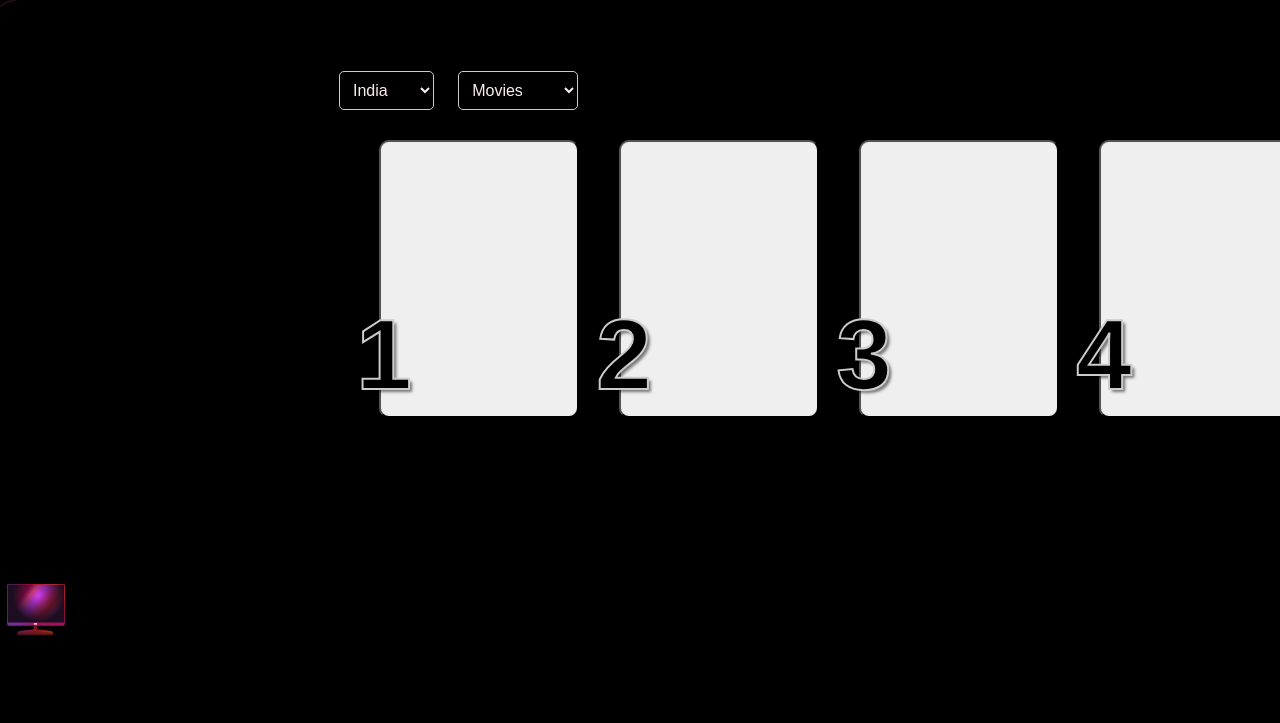
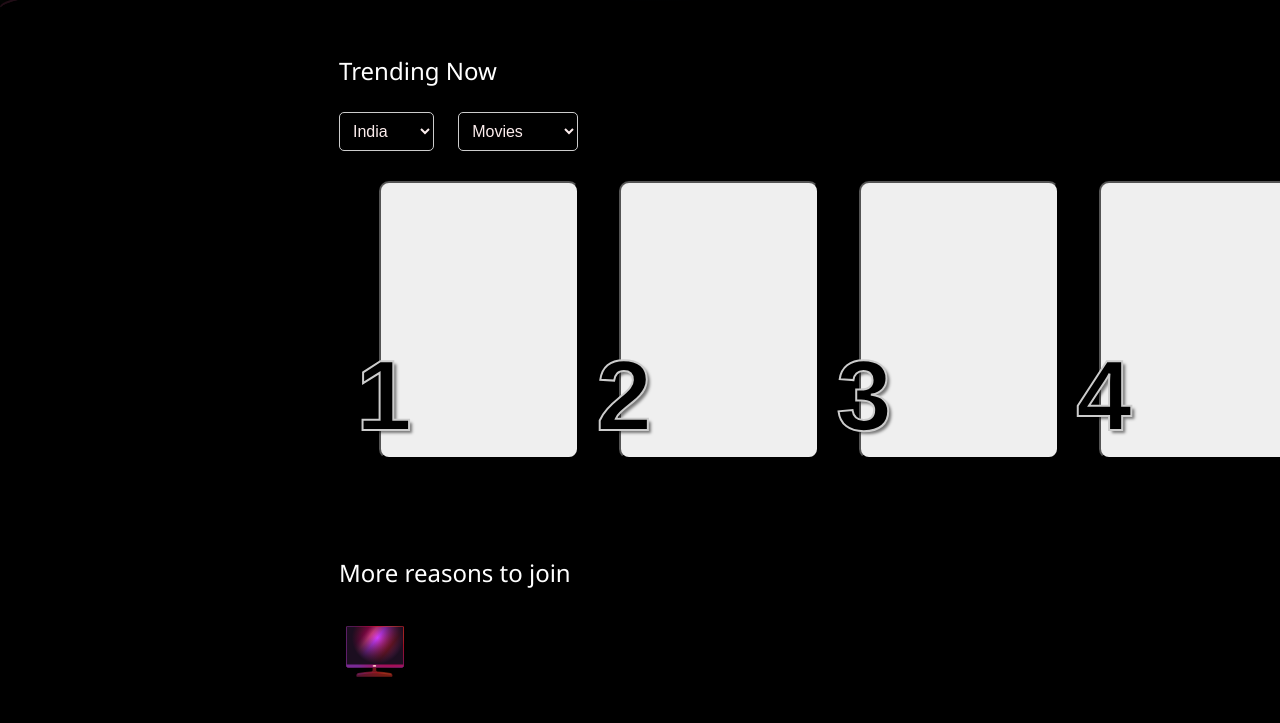
Before and after one commit to AnkitCodesJU/Netflix-, a plain HTML site: page index.html in a window 1280 px wide. Shown: the part 751-1474 px from the top of the page. Drawn offline with Linux system fonts and the light colour scheme.

Commit message:
Update style.css

```diff
--- a/style.css
+++ b/style.css
@@ -271,7 +271,7 @@ nav {
 .trending{
   padding: 40px 339px;
 }
-.trendingNow{
+.headText{
     font-size: 24px;
     font-weight: 550;
     color: #fff;
@@ -388,13 +388,13 @@ nav {
   height: 400px;
 }
 
-.prev{
-  background-image: url(assests/chevron.png);
-}
-
 .nav-btn-next{
   position: relative;
   left: 10px;
+}
+
+.nav-btn-next:hover, .nav-btn-prev:hover{
+  background-color: #383535;
 }
 
 .nav-btn-prev{
@@ -409,3 +409,9 @@ nav {
 .nav-btn-next img, .nav-btn-prev img {
   filter: brightness(0) invert(1);
 }
+
+.reasons{
+  position: relative;
+  top: -40px;
+  padding: 0px 339px;
+}
```
